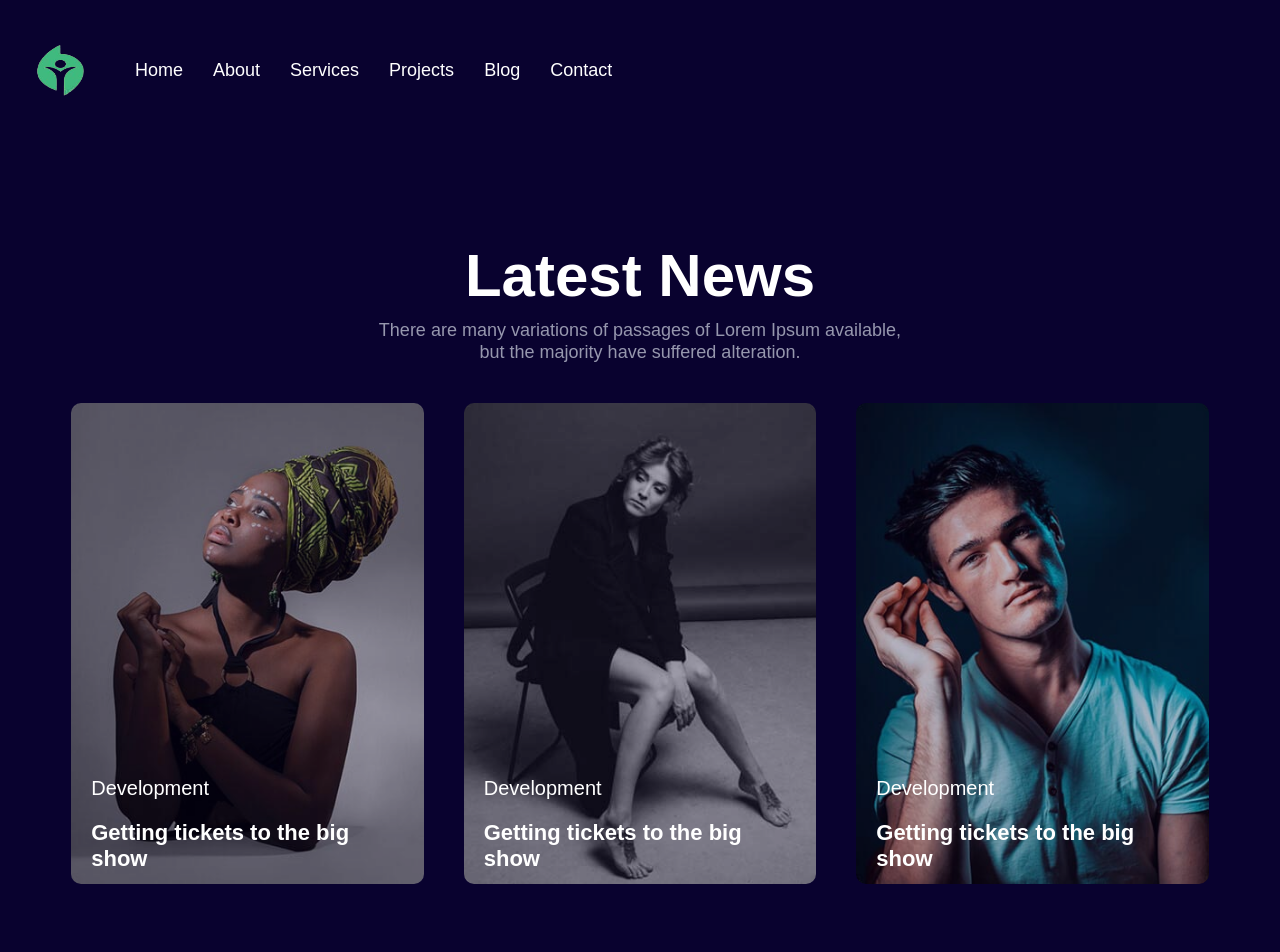
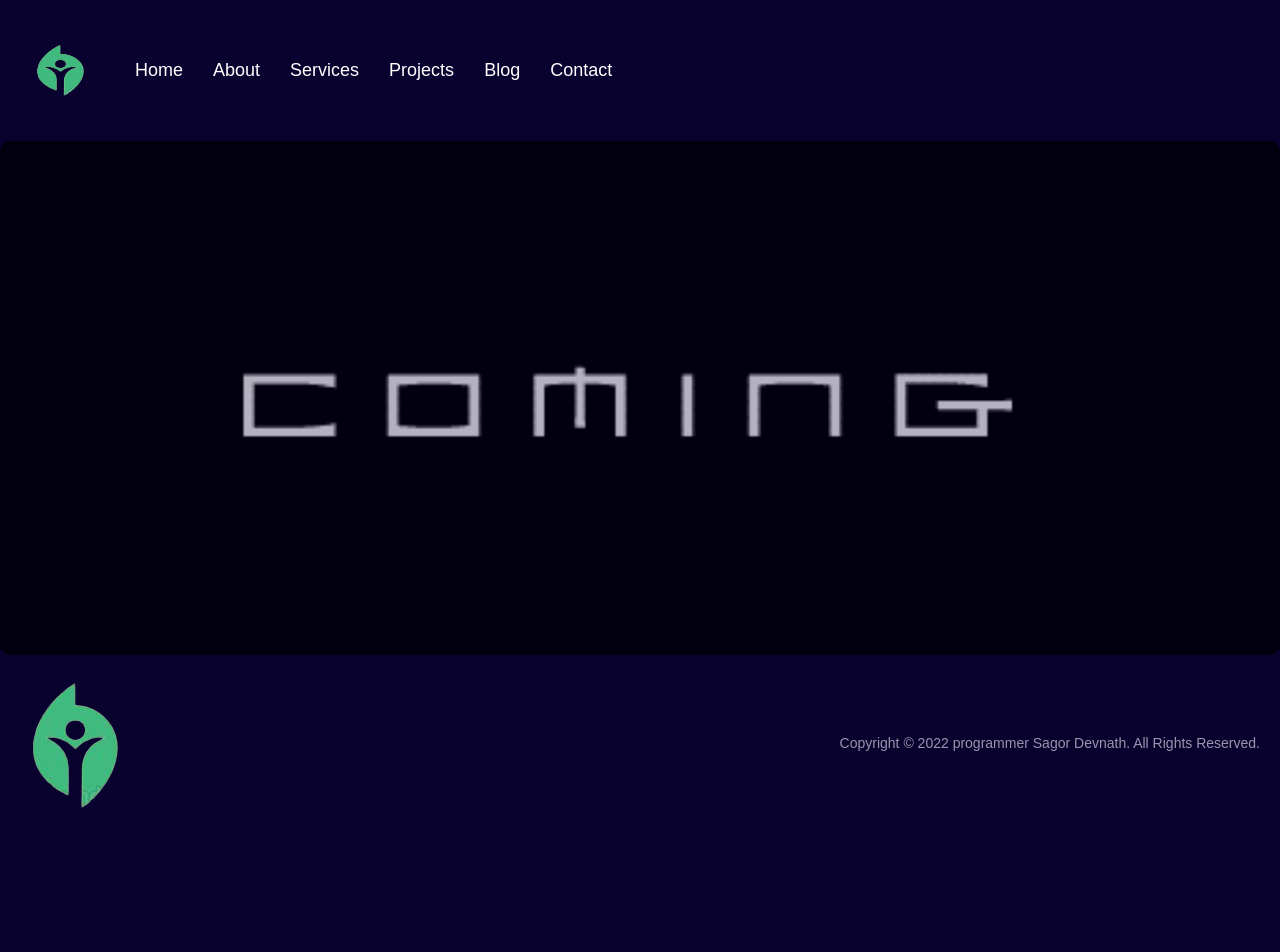
Before and after one commit to sagordevnath/sagor-portfolio, a React (Create React App) app: page /blog in a window 1280 px wide. Shown: the top 952 px of the page. After the commit the page ends 826 px from the top, so only its background shows below. Built offline with nearby package versions, Linux system fonts and the light colour scheme.

Commit message:
animation add

```diff
--- a/src/Blog.js
+++ b/src/Blog.js
@@ -1,73 +1,13 @@
 import React from "react";
 import "./Blog.css";
-import Blog1 from './Assets/images/blog-01.jpg';
-import Blog2 from './Assets/images/blog-02.jpg';
-import Blog3 from './Assets/images/blog-03.jpg';
+import coming from './Assets/images/coming.gif'
 
 function Blog() {
   return (
-    <div className="blog component__space" id="Blog">
-      <div className="heading">
-        <h1 className="heading">Latest News</h1>
-        <p className="heading p__color">
-          There are many variations of passages of Lorem Ipsum available,
-        </p>
-        <p className="heading p__color">
-          but the majority have suffered alteration.
-        </p>
-      </div>
-      <div className="container">
-          <div className="row">
-              <div className="col__3">
-              <div className="project__box pointer relative">
-                     <div className="project__box__img pointer relative">
-                         <div className="project__img__box">
-                             <img src={Blog1} alt="" className="project__img" />
-                         </div>
-                         <div className="mask__effect"></div>
-                     </div>
-                      <div className="Blog__meta absolute">
-                         <h5 className="project__text">Development</h5>
-                         <h4 className="project__text">Getting tickets to the big show</h4>
-                         <a href="#" className="blog project__btn btn">Read More</a>
-                       </div>
-                 </div>
-              </div>
-
-              <div className="col__3">
-              <div className="project__box pointer relative">
-                     <div className="project__box__img pointer relative">
-                         <div className="project__img__box">
-                             <img src={Blog2} alt="" className="project__img" />
-                         </div>
-                         <div className="mask__effect"></div>
-                     </div>
-                      <div className="Blog__meta absolute">
-                         <h5 className="project__text">Development</h5>
-                         <h4 className="project__text">Getting tickets to the big show</h4>
-                         <a href="#" className="blog project__btn btn">Read More</a>
-                       </div>
-                 </div>
-              </div>
-
-              <div className="col__3">
-              <div className="project__box pointer relative">
-                     <div className="project__box__img pointer relative">
-                         <div className="project__img__box">
-                             <img src={Blog3} alt="" className="project__img" />
-                         </div>
-                         <div className="mask__effect"></div>
-                     </div>
-                      <div className="Blog__meta absolute">
-                         <h5 className="project__text">Development</h5>
-                         <h4 className="project__text">Getting tickets to the big show</h4>
-                         <a href="#" className="blog project__btn btn">Read More</a>
-                       </div>
-                 </div>
-              </div>
-
-          </div>
-      </div>
+    <div>
+      <img data-aos="flip-left"
+     data-aos-easing="ease-out-cubic"
+     data-aos-duration="2000" src={coming} alt="" className="project__img" />
     </div>
   );
 }
--- a/src/Contact.js
+++ b/src/Contact.js
@@ -25,7 +25,7 @@ function Contact() {
             <div className="row">
                 <div className="col__2">
                     <div className="contact__box">
-                        <div className="contact__meta">
+                        <div data-aos="fade-right" className="contact__meta">
                             <h1 className="hire__text">Hire Me.</h1>
                             <p className="hire__text white">I am available for freelance work. Connect with me via phone:</p>
                            <p className="hire__text white"><strong>+8801710786364</strong> or email <strong>sagordevnath44@gmail.com</strong></p>
@@ -38,7 +38,9 @@ function Contact() {
                         </form>
                     </div>
                 </div>
-                <div className="col__2">
+                <div data-aos="flip-left"
+     data-aos-easing="ease-out-cubic"
+     data-aos-duration="2000" className="col__2">
                     <img style={{height: "500px"}} src={contactImg} alt="" className="contact__img" />
                 </div>
             </div>
--- a/src/Projects.js
+++ b/src/Projects.js
@@ -24,7 +24,9 @@ function Project() {
              <div className="col__3">
                  <div className="project__box pointer relative">
                      <div className="project__box__img pointer relative">
-                         <div className="project__img__box">
+                         <div data-aos="flip-left"
+     data-aos-easing="ease-out-cubic"
+     data-aos-duration="2000" className="project__img__box">
                              <img src={Project1} alt="" className="project__img" />
                          </div>
                          <div className="mask__effect"></div>
@@ -41,8 +43,8 @@ function Project() {
              <div className="col__3">
                  <div className="project__box pointer relative">
                      <div className="project__box__img pointer relative">
-                         <div className="project__img__box">
-                             <img src={Project2} alt="" className="project__img" />
+                         <div data-aos="zoom-out" data-aos-duration="2000" className="project__img__box">
+                             <img data-aos-anchor="#example-anchor" data-aos-offset="500" data-aos-duration="500" src={Project2} alt="" className="project__img" />
                          </div>
                          <div className="mask__effect"></div>
                      </div>
@@ -59,7 +61,9 @@ function Project() {
                  <div className="project__box pointer relative">
                      <div className="project__box__img pointer relative">
                          <div className="project__img__box">
-                             <img src={Project3} alt="" className="project__img" />
+                             <img data-aos="flip-left"
+     data-aos-easing="ease-out-cubic"
+     data-aos-duration="2000" src={Project3} alt="" className="project__img" />
                          </div>
                          <div className="mask__effect"></div>
                      </div>
```
Also changed, not shown: src/Assets/images/coming.gif (added).
